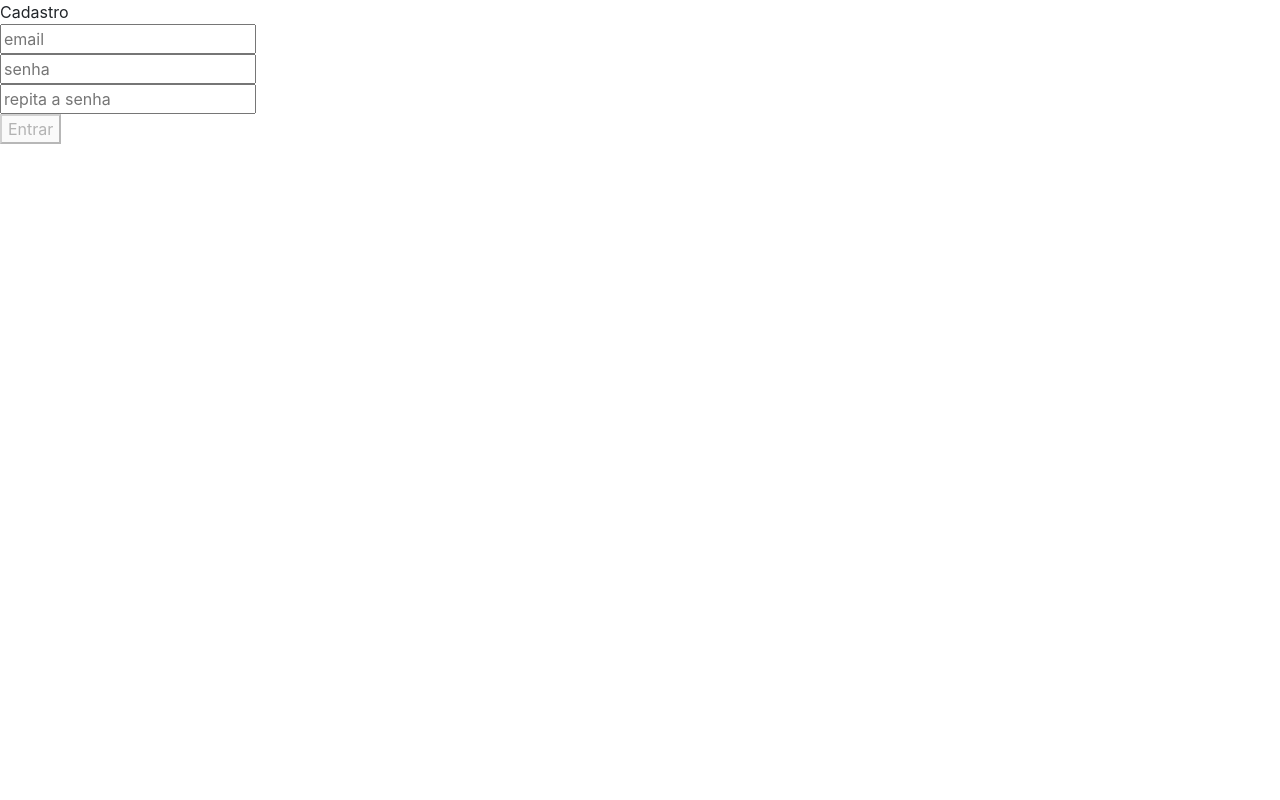
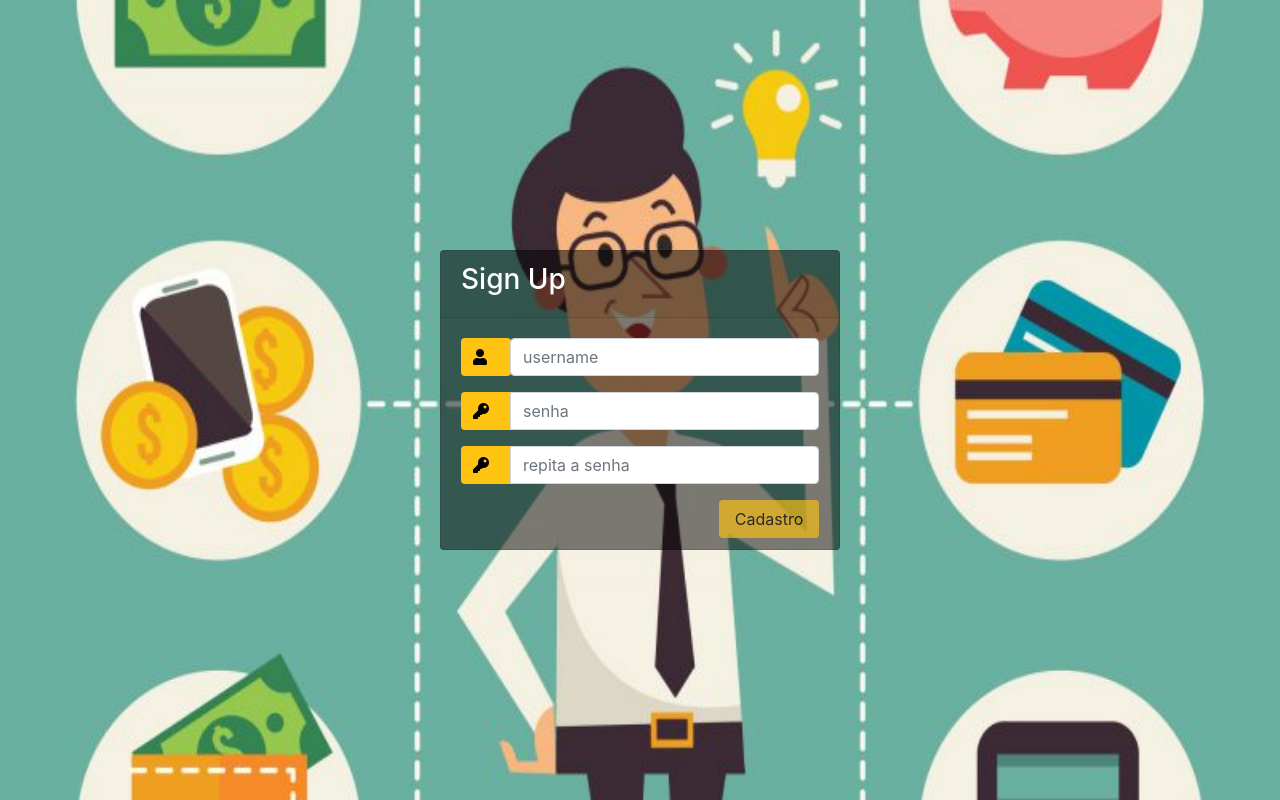
Before and after one commit to clenio-galvao/MyWallet-ByClenio, a React (Create React App) app: page /cadastro in a window 1280 px wide. Built offline with nearby package versions, Linux system fonts and the light colour scheme; no server answers; a web font is replaced by a local one.

Commit message:
adiciona css no cadastro

```diff
--- a/src/pages/Cadastro.js
+++ b/src/pages/Cadastro.js
@@ -95,14 +95,18 @@ function Cadastro(props) {
 
   const emailRender = () => {
     return (
-      <div>
-        <div className="formField">
+      <div className="input-group form-group d-flex flex-column">
+        <div className="d-flex flex-row">
+          <div class="input-group-prepend">
+            <span class="input-group-text"><i class="fas fa-user"></i></span>
+          </div>
           <input
             type="text"
+            className="form-control"
             onChange={(e) => {
               validateEmail(e.target.value);
             }}
-            placeholder="email"
+            placeholder="username"
             data-testid="email-input"
           />
         </div>
@@ -114,9 +118,13 @@ function Cadastro(props) {
   const passwordRender = () => {
     return (
       <div>
-        <div className="formField">
+        <div className="input-group form-group">
+          <div className="input-group-prepend">
+            <span className="input-group-text"><i className="fas fa-key"></i></span>
+          </div>
           <input
             type="password"
+            className="form-control"
             onChange={ (e) => {
               validatePassword(e.target.value);
             } }
@@ -132,9 +140,13 @@ function Cadastro(props) {
   const passwordRepetRender = () => {
     return (
       <div>
-        <div className="formField">
+        <div className="input-group form-group">
+          <div className="input-group-prepend">
+            <span className="input-group-text"><i className="fas fa-key"></i></span>
+          </div>
           <input
             type="password"
+            className="form-control"
             onChange={ (e) => {
               validatePasswordRepet(e.target.value);
             } }
@@ -149,23 +161,30 @@ function Cadastro(props) {
   const { email, password, desabilitaBotao } = estado;
   const { cadastro, history } = props;
   return (
-    <div className="Login">
-      <section className="login-inputs">
-        <>Cadastro</>
+    <div className="login">
+      <div className="d-flex justify-content-center w-100 h-100">
+        <div className="Login card">
+          <div className="card-header"><h3>Sign Up</h3></div>
+          <div className="card-body">
+            <form>
               { emailRender() }
               { passwordRender() }
               { passwordRepetRender() }
-      </section>
               <div className="button">
                 <button
                   type="button"
                   disabled={ desabilitaBotao }
+                  className="btn float-right login_btn"
                   onClick={ () => {
                     cadastro({ email, password, history });
                   } }
                 >
-          Entrar
+                  Cadastro
                 </button>
+              </div>
+            </form>
+          </div>
+        </div>
       </div>
     </div>
   );
```
Lines whose indentation alone changed are shown as unchanged.
